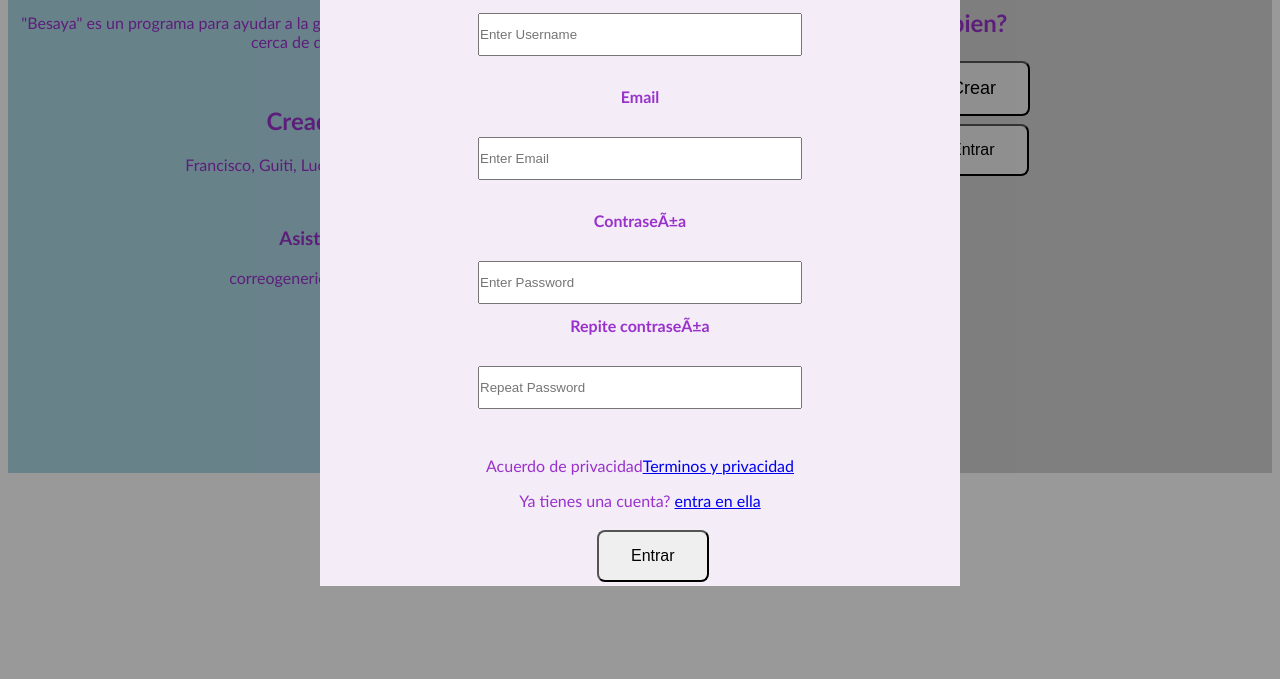
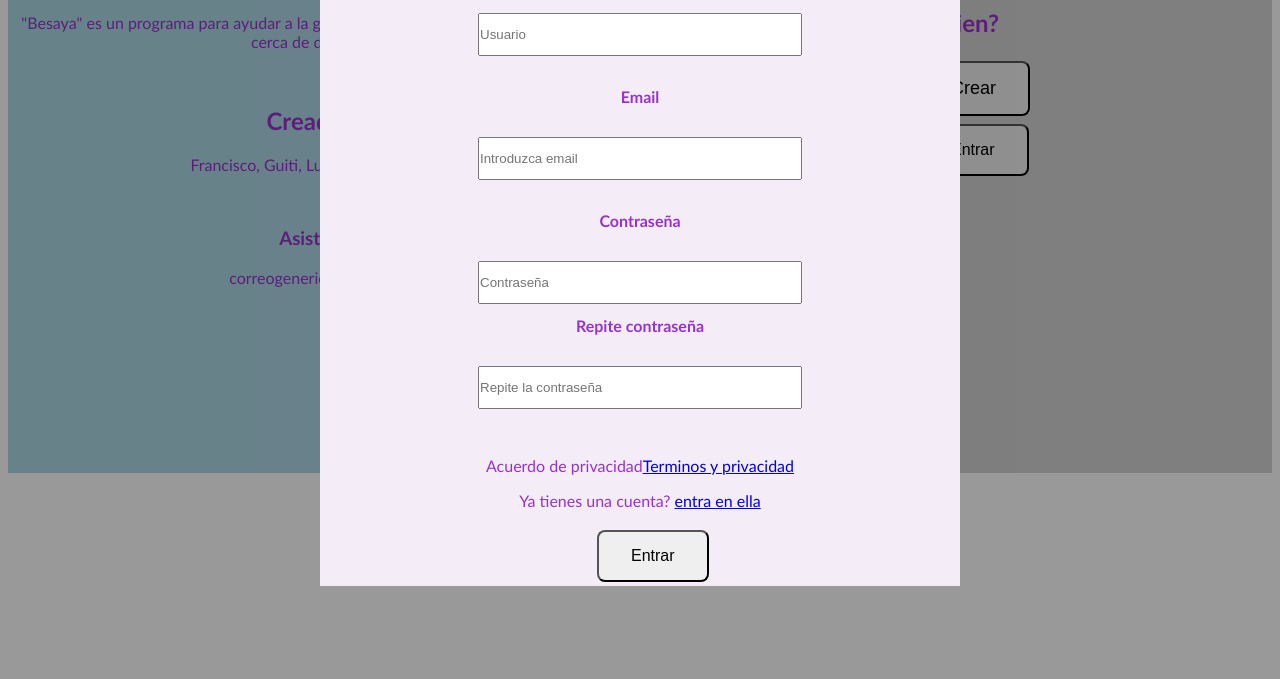
Before and after one commit to Cantabrucius/proyecto, a PHP site: page / in a window 1280 px wide, after a click on "Crear". Shown: the part 121-800 px from the top of the page. Run offline with PHP 8.4, Linux system fonts and the light colour scheme.

Commit message:
pruebas php

```diff
--- a/index.html
+++ b/index.html
@@ -4,8 +4,8 @@
 	<title>
 		Pagina principal
 	</title>
-	<link rel="stylesheet" type="text/css" href="/estilos/iniciosesion.css">
-	<meta name="viewport" content="width=device-width, initial-scale=1">
+	<link rel="stylesheet" type="text/css" href="estilos/iniciosesion.css">
+	<meta name="viewport" content="width=device-width, initial-scale=1" charset="utf-8">
 </head>
 <body>
   <!-- Div para la caja derecha -->
@@ -17,26 +17,26 @@
 	</div>
 	<!--Contenido del boton crear -->
 	<div id="id02" class="cajai">
-    <form class="modal-content animate" action="/action_page.php">
+    <form action="scripts/script.php" class="modal-content animate">
 		 <span onclick="document.getElementById('id02').style.display='none'" class="close" title="Close Modal">&times;</span>
 		   <!-- Imagen -->
 
 		 <center><img src="img_perfil.png" alt="Avatar" class="avatar"></center>
 	<div class="container">
 		<center><label for="uname"><b>Username</b></label></center>
-      <center><input type="text" placeholder="Enter Username" name="uname" required></center>
+      <center><input type="text" placeholder="Usuario" name="username" required></center>
 
 <br>
 		<label for="email"><center><b>Email</b></center></label>
 <br>
-			<center><input type="text" placeholder="Enter Email" name="email" required></center>
+			<center><input type="text" placeholder="Introduzca email" name="email" required></center>
 <br>
 		<label for="psw"><b><center>Contraseña</b></center></label>
 <br>
-			<center><input type="password" placeholder="Enter Password" name="psw" required></center>
+			<center><input type="password" placeholder="Contraseña" name="password" required></center>
 			  <label for="psw-repeat"><center><b>Repite contraseña</b></center></label>
 <br>
-    <center><input type="password" placeholder="Repeat Password" name="psw-repeat" required></center>
+    <center><input type="password" placeholder="Repite la contraseña" name="confirmPass" required></center>
 <br>
 			<center><p>Acuerdo de privacidad<a href="#">Terminos y privacidad</a></p></center>
 	</div>
@@ -46,7 +46,7 @@
 		<!--	<button type="submit" class="registerbtn">Registrarse</button> -->
 	</div>
 	<div class="move">
-	  <button class="log" onclick="document.getElementById('id01').style.display='block'" style="width:auto;">Entrar</button>
+	  <button class="log" onclick="document.getElementById('id01').style.display='block'" style="width:auto;" onclick="register()">Entrar</button>
 	</div>
 		<!-- <button type="button" onclick="document.getElementById('id02').style.display='none'" class="cancelbtn">Cancelar</button> -->
 	</form>
--- a/scripts/script.php
+++ b/scripts/script.php
@@ -25,7 +25,6 @@ $table_database = "usuarios";
 function register($table_database, $form_data){
 
   $form_data = array();
-  $form_data['username'] = $_POST['nombre'];
   $form_data['nickname'] = $_POST['nick'];
   $form_data['email'] = $_POST['email'];
   $form_data['password'] = $_POST['password'];
```
